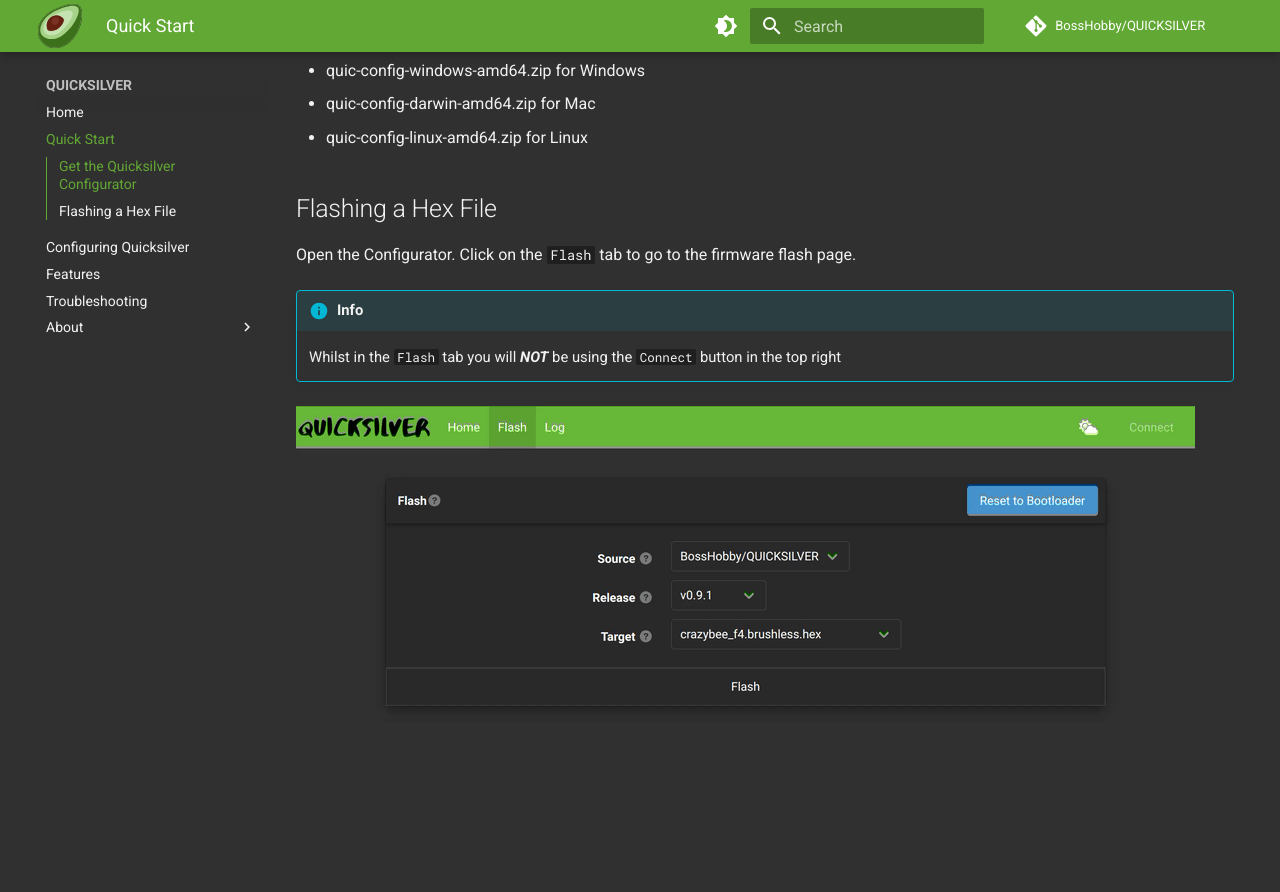
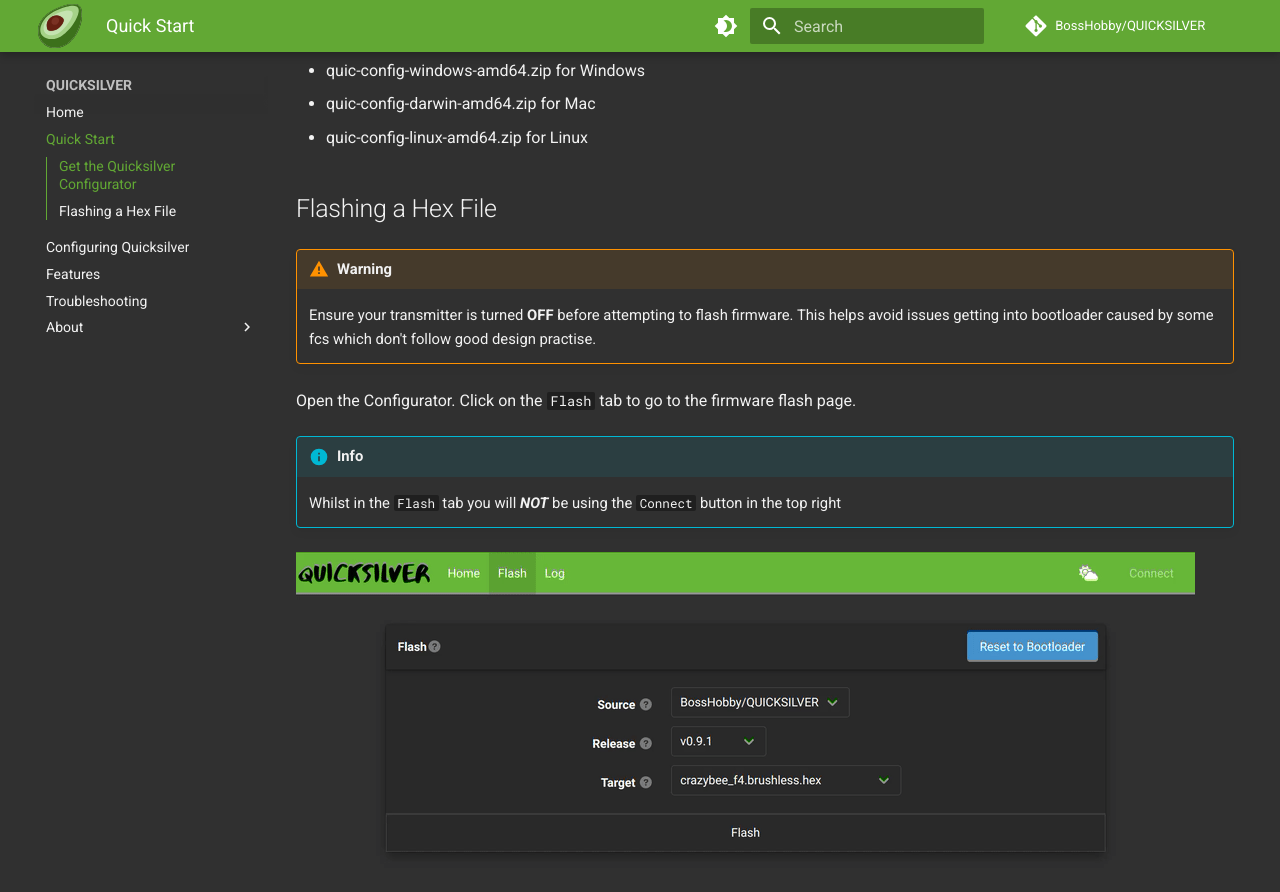
Before and after one commit to BossHobby/Docs, an MkDocs documentation site: the page built from docs/Quick-Start-Guide.md, in a window 1280 px wide and 900 px high, scrolled down 420 px. Shown: the top 892 px of the window. Built offline with MkDocs 1.6.1 and Material for MkDocs 9.7.7, drawn with Linux system fonts in a browser that asks for light colours; comment, search, counter and statistics services are not loaded.

Commit message:
addd warning

```diff
--- a/docs/Quick-Start-Guide.md
+++ b/docs/Quick-Start-Guide.md
@@ -15,6 +15,10 @@
 - quic-config-linux-amd64.zip for Linux
 
 ## Flashing a Hex File
+
+!!! warning
+
+    Ensure your transmitter is turned **OFF** before attempting to flash firmware. This helps avoid issues getting into bootloader caused by some fcs which don't follow good design practise.
 
 Open the Configurator. Click on the `Flash` tab to go to the firmware flash page.
 
```
